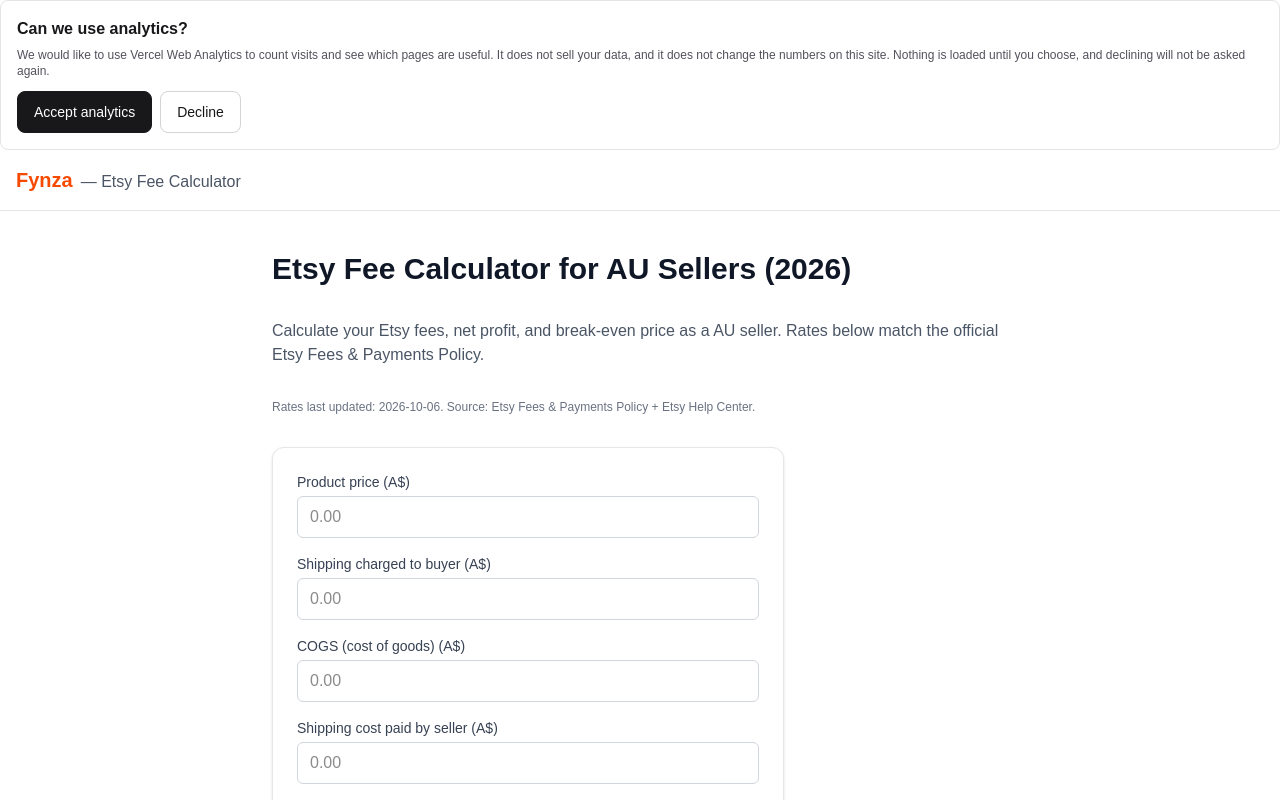
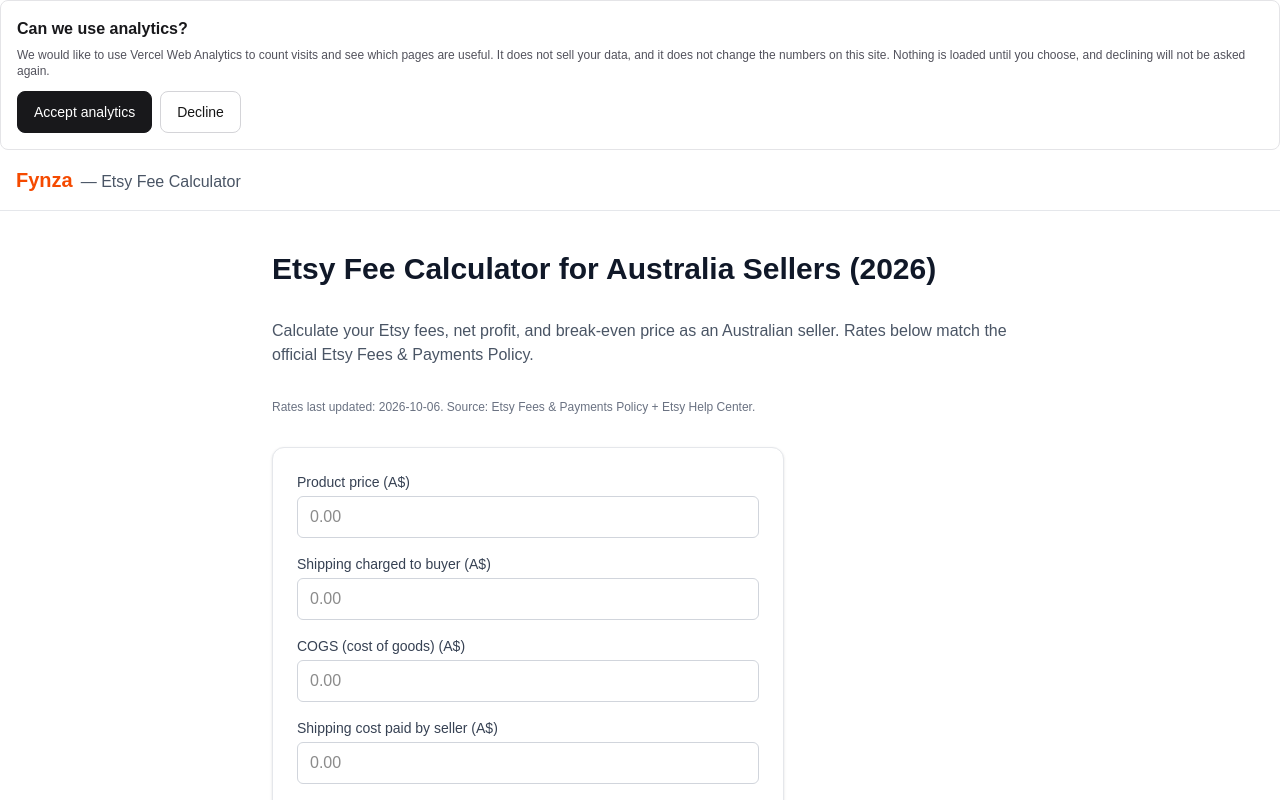
Before and after one commit to alihere04-pixel/etsy-calculator, a Next.js app: page /etsy/au in a window 1280 px wide. Shown: the top 800 px of the page. Built offline with nearby package versions, Linux system fonts and the light colour scheme.

Commit message:
fix: make CA market title/description consistent

```diff
--- a/src/app/au/page.tsx
+++ b/src/app/au/page.tsx
@@ -2,19 +2,19 @@
 import MarketPage from "@/components/MarketPage";
 
 export const metadata: Metadata = {
-  title: "Etsy Fee Calculator for AU Sellers (2026)",
-  description: "Calculate Etsy fees, net profit and break-even price for Australian sellers in 2026.",
+  title: "Etsy Fee Calculator for Australia Sellers (2026)",
+  description: "Calculate your Etsy fees, net profit, and break-even price as an Australian seller in 2026.",
   alternates: { canonical: "https://fynza.store/etsy/au" },
   openGraph: {
-    title: "Etsy Fee Calculator for AU Sellers (2026)",
-    description: "Calculate Etsy fees, net profit and break-even price for Australian sellers in 2026.",
+    title: "Etsy Fee Calculator for Australia Sellers (2026)",
+    description: "Calculate your Etsy fees, net profit, and break-even price as an Australian seller in 2026.",
     url: "https://fynza.store/etsy/au",
     type: "website",
   },
   twitter: {
     card: "summary_large_image",
-    title: "Etsy Fee Calculator for AU Sellers (2026)",
-    description: "Calculate Etsy fees, net profit and break-even price for Australian sellers in 2026.",
+    title: "Etsy Fee Calculator for Australia Sellers (2026)",
+    description: "Calculate your Etsy fees, net profit, and break-even price as an Australian seller in 2026.",
   },
 };
 
--- a/src/app/ca/page.tsx
+++ b/src/app/ca/page.tsx
@@ -2,19 +2,19 @@
 import MarketPage from "@/components/MarketPage";
 
 export const metadata: Metadata = {
-  title: "Etsy Fee Calculator for CA Sellers (2026)",
-  description: "Calculate Etsy fees, net profit and break-even price for Canadian sellers in 2026.",
+  title: "Etsy Fee Calculator for Canada Sellers (2026)",
+  description: "Calculate your Etsy fees, net profit, and break-even price as a Canadian seller in 2026.",
   alternates: { canonical: "https://fynza.store/etsy/ca" },
   openGraph: {
-    title: "Etsy Fee Calculator for CA Sellers (2026)",
-    description: "Calculate Etsy fees, net profit and break-even price for Canadian sellers in 2026.",
+    title: "Etsy Fee Calculator for Canada Sellers (2026)",
+    description: "Calculate your Etsy fees, net profit, and break-even price as a Canadian seller in 2026.",
     url: "https://fynza.store/etsy/ca",
     type: "website",
   },
   twitter: {
     card: "summary_large_image",
-    title: "Etsy Fee Calculator for CA Sellers (2026)",
-    description: "Calculate Etsy fees, net profit and break-even price for Canadian sellers in 2026.",
+    title: "Etsy Fee Calculator for Canada Sellers (2026)",
+    description: "Calculate your Etsy fees, net profit, and break-even price as a Canadian seller in 2026.",
   },
 };
 
--- a/src/app/in/page.tsx
+++ b/src/app/in/page.tsx
@@ -2,19 +2,19 @@
 import MarketPage from "@/components/MarketPage";
 
 export const metadata: Metadata = {
-  title: "Etsy Fee Calculator for IN Sellers (2026)",
-  description: "Calculate Etsy fees, net profit and break-even price for Indian sellers in 2026.",
+  title: "Etsy Fee Calculator for India Sellers (2026)",
+  description: "Calculate your Etsy fees, net profit, and break-even price as an Indian seller in 2026.",
   alternates: { canonical: "https://fynza.store/etsy/in" },
   openGraph: {
-    title: "Etsy Fee Calculator for IN Sellers (2026)",
-    description: "Calculate Etsy fees, net profit and break-even price for Indian sellers in 2026.",
+    title: "Etsy Fee Calculator for India Sellers (2026)",
+    description: "Calculate your Etsy fees, net profit, and break-even price as an Indian seller in 2026.",
     url: "https://fynza.store/etsy/in",
     type: "website",
   },
   twitter: {
     card: "summary_large_image",
-    title: "Etsy Fee Calculator for IN Sellers (2026)",
-    description: "Calculate Etsy fees, net profit and break-even price for Indian sellers in 2026.",
+    title: "Etsy Fee Calculator for India Sellers (2026)",
+    description: "Calculate your Etsy fees, net profit, and break-even price as an Indian seller in 2026.",
   },
 };
 
--- a/src/components/MarketPage/index.tsx
+++ b/src/components/MarketPage/index.tsx
@@ -10,10 +10,12 @@
 
 const marketMeta: Record<
   string,
-  { country: string; faq: { q: string; a: string }[] }
+  { country: string; name: string; seller: string; faq: { q: string; a: string }[] }
 > = {
   US: {
     country: "US",
+    name: "US",
+    seller: "a US seller",
     faq: [
       { q: "What payment processing fee do US sellers pay?", a: "US sellers pay 3% + $0.25 per order." },
       { q: "Is there a regulatory operating fee in the US?", a: "No. The regulatory operating fee does not apply to US sellers." },
@@ -22,6 +24,8 @@
   },
   UK: {
     country: "UK",
+    name: "UK",
+    seller: "a UK seller",
     faq: [
       { q: "What payment processing fee do UK sellers pay?", a: "UK sellers pay 4% + £0.20 per order." },
       { q: "What is the UK regulatory operating fee?", a: "It is 0.32% of the sale total." },
@@ -30,6 +34,8 @@
   },
   EU: {
     country: "EU",
+    name: "EU",
+    seller: "a EU seller",
     faq: [
       { q: "What payment processing fee do EU sellers pay?", a: "EU sellers pay 4% + €0.30 per order." },
       { q: "Why is the EU regulatory fee marked UNVERIFIED?", a: "Because it varies by country. Verify your country's rate." },
@@ -38,6 +44,8 @@
   },
   CA: {
     country: "CA",
+    name: "Canada",
+    seller: "a Canadian seller",
     faq: [
       { q: "What payment processing fee do Canadian sellers pay?", a: "Canadian sellers pay 3% + $0.25 CAD per order." },
       { q: "What is the Canada regulatory operating fee?", a: "It is 0.50% of the sale total." },
@@ -46,6 +54,8 @@
   },
   AU: {
     country: "AU",
+    name: "Australia",
+    seller: "an Australian seller",
     faq: [
       { q: "What payment processing fee do Australian sellers pay?", a: "Australian sellers pay 3% + $0.25 AUD per order." },
       { q: "Is there a regulatory operating fee in Australia?", a: "No. The regulatory operating fee does not apply to AU sellers." },
@@ -54,6 +64,8 @@
   },
   IN: {
     country: "IN",
+    name: "India",
+    seller: "an Indian seller",
     faq: [
       { q: "What payment processing fee do Indian sellers pay?", a: "Indian sellers pay 5% + ₹25 per order." },
       { q: "What is the India regulatory operating fee?", a: "It is 0.05% of the sale total." },
@@ -78,11 +90,11 @@
   return (
     <main className="mx-auto max-w-3xl px-4 py-10 space-y-8">
       <h1 className="text-3xl font-bold text-gray-900">
-        Etsy Fee Calculator for {market} Sellers (2026)
+        Etsy Fee Calculator for {meta.name} Sellers (2026)
       </h1>
       <p className="text-gray-600">
-        Calculate your Etsy fees, net profit, and break-even price as a{" "}
-        {market} seller. Rates below match the official Etsy Fees &amp; Payments
+        Calculate your Etsy fees, net profit, and break-even price as{" "}
+        {meta.seller}. Rates below match the official Etsy Fees &amp; Payments
         Policy.
       </p>
       <p className="text-xs text-gray-500">
```
